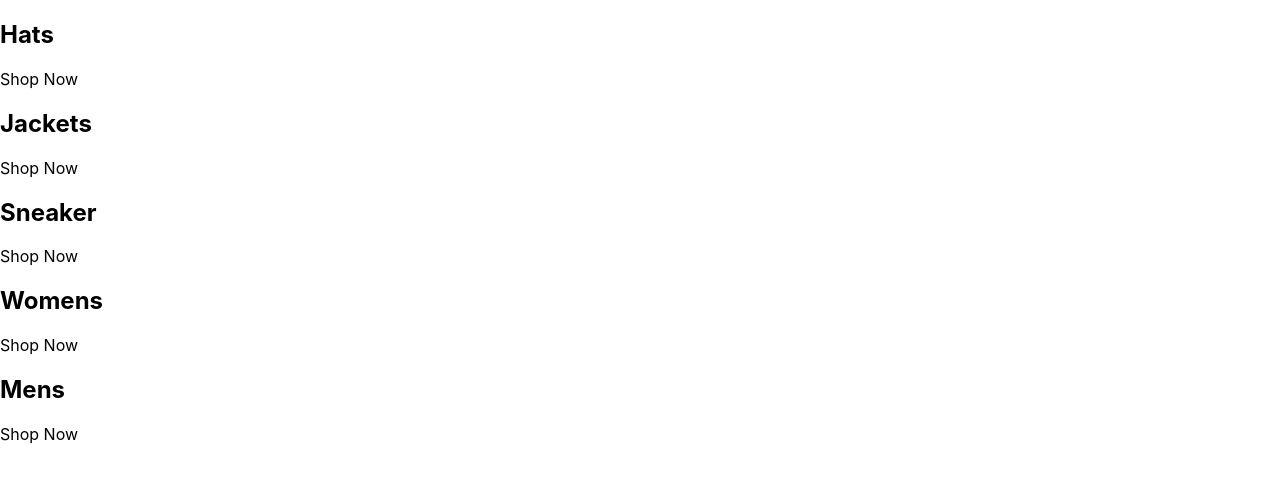
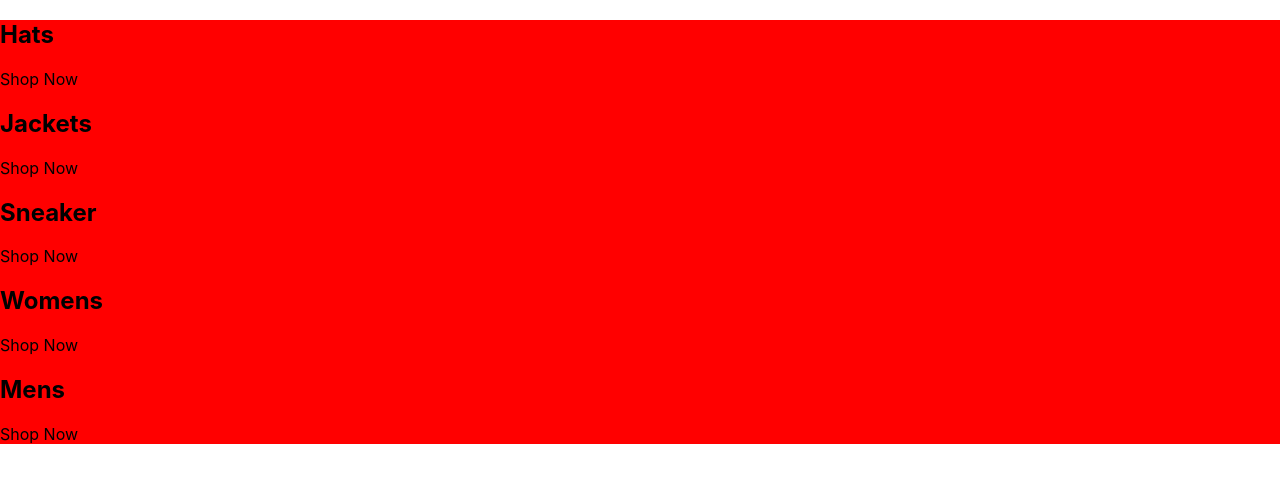
Before and after one commit to dlavrentev/ecom-website, a React (Create React App) app: page / in a window 1280 px wide. Shown: the top 482 px of the page. Built offline with nearby package versions, Linux system fonts and the light colour scheme.

Commit message:
installed sass

```diff
--- a/package.json
+++ b/package.json
@@ -9,6 +9,7 @@
     "react": "^18.2.0",
     "react-dom": "^18.2.0",
     "react-scripts": "5.0.1",
+    "sass": "^1.54.8",
     "web-vitals": "^2.1.4"
   },
   "scripts": {
--- a/src/App.js
+++ b/src/App.js
@@ -1,3 +1,5 @@
+import "./categories.styles.scss";
+
 const App = () => {
   const categories = [
     {
--- /dev/null
+++ b/src/categories.styles.scss
@@ -0,0 +1,3 @@
+.categories-container {
+    background-color: red;
+}
```
Also changed, not shown: 1 other file (tests, documents, lock files or other folders).
